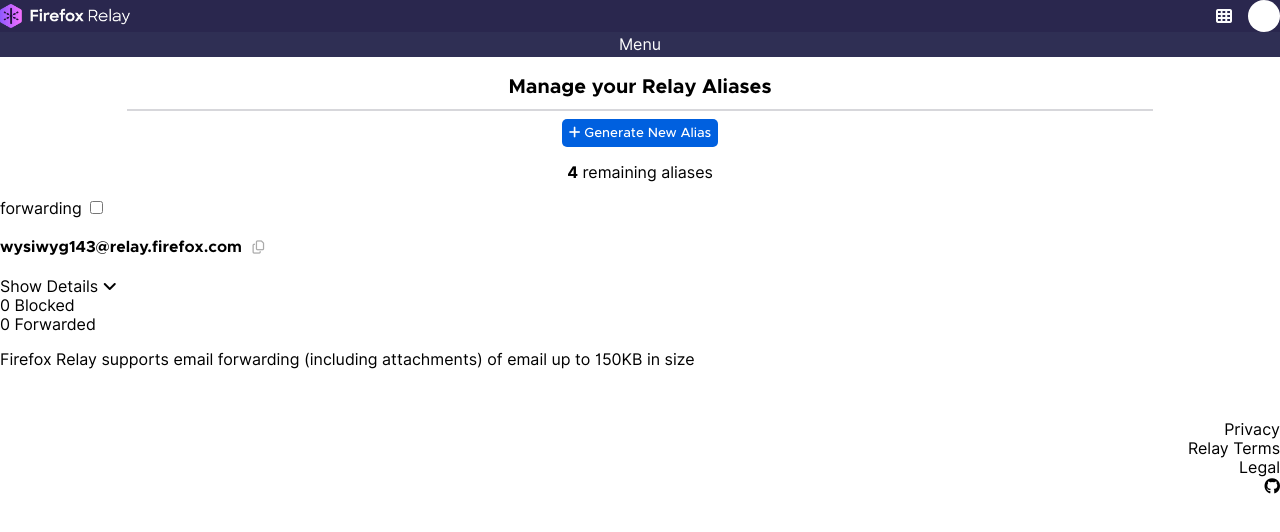
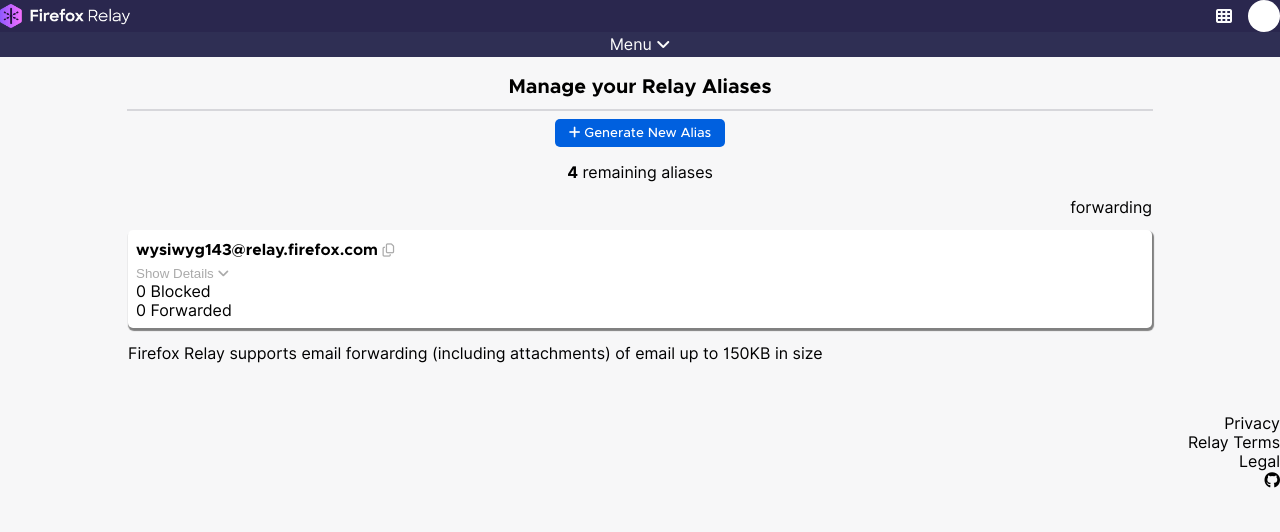
Before and after one commit to jdaumeyer/mozilla-challenge, a website: page index.html in a window 1280 px wide. Drawn offline with Linux system fonts and the light colour scheme.

Commit message:
Progess on details section

```diff
--- a/assets/app.js
+++ b/assets/app.js
@@ -6,9 +6,21 @@
 	// Add Scripts Here
 	var toggleTopNav = function() {
 		topNav.getElementsByTagName("ul")[0].classList.toggle("invisible")
+
+		toggleTopNavButton.getElementsByTagName("i")[0].classList.toggle("flip-forward");
+	}
+
+	/*
+	 * toggles visiblilty of a subtree and animates the button
+	 *
+	 */
+	var toggleMenu = function(element, button) {
+		element.classList.toggle("invisible")
+		button.getElementsByTagName("i")[0].classList.toggle("flip-forward");
+
 	}
 
 	toggleTopNavButton.addEventListener("click", function(e){
-		toggleTopNav()
+		toggleMenu(topNav.getElementsByTagName("ul")[0], toggleTopNavButton)
 	})
 })();
--- a/assets/styles.css
+++ b/assets/styles.css
@@ -19,6 +19,7 @@
     font-family: "Inter UI", Helvetica Neue, Helvetica, Arial, sans-serif;
     padding: 0;
     margin: 0;
+    background-color: #f7f7f8;
 }
 
 h1 {
@@ -40,6 +41,7 @@
 
 h4 {
     font-family: "Metropolis", Arial, Helvetica, sans-serif;
+    margin: 0.3em 0;
 }
 
 
@@ -152,7 +154,7 @@
   border: none;
   color: white;
   border-radius: 5px;
-  padding: 0.5em;
+  padding: 0.5em 1em;
   cursor: pointer;
 }
 
@@ -161,4 +163,51 @@
   border: none;
   color: #aaaaaa;
   cursor: pointer;
+  padding: 0;
 }
+
+
+/*
+ * ==============
+ * = Email Info =
+ * ==============
+ */
+
+#section2 {
+  width: 80%;
+  margin: 0 auto;
+}
+
+.email-info {
+  display: flex;
+  flex-direction: column;
+  background-color: white;
+  box-shadow: 1px 2px 1px 1px grey;
+  border-radius: 5px;
+  padding: 0.5em;
+}
+
+
+/* Toggle Switch */
+.switch input {
+  display: none;
+}
+
+#test {
+  width: 100%;
+  height: 2em;
+}
+
+.switch {
+  display: inline-block;
+  float: right;
+}
+
+.animation-flip {
+  transform: rotate(0deg);
+  transition: transform 200ms;
+}
+
+.flip-forward {
+  transform: rotate(180deg);
+}
--- a/index.html
+++ b/index.html
@@ -19,7 +19,7 @@
         </div>
 
         <nav class="topNav">
-                    <a href="javascript:void(0);" class="topNavToggle">Menu</a>
+            <a href="javascript:void(0);" class="topNavToggle">Menu  <i class="fa fa-angle-down animation-flip" aria-hidden="true"></i></a>
             <ul class="invisible">
                 <li><a href="">Home</a></li>
                 <li><a href="">FAQ</a></li>
@@ -42,14 +42,14 @@
 
         <section id="section2">
 
-            <div>
-            <button class="button2 invisible"> Add account name <i class="fa fa-pencil" aria-hidden="true"></i></button>
+            <div id="test">
+                <button class="button2 invisible"> Add account name <i class="fa fa-pencil" aria-hidden="true"></i></button>
 
-            <label class="toggle">
-                forwarding
-                <input type="checkbox" />
-                <span class="slider"></span>
-            </label>
+                <label class="switch">
+                    forwarding
+                    <input type="checkbox" checked />
+                    <span class="slider"></span>
+                </label>
 
             </div>
 
@@ -62,9 +62,7 @@
                             <button class="button2"><i class="fa fa-files-o" aria-hidden="true"></i></button>
                         </h4>
                     </div>
-                    <label class="toggle">
-                        Show Details <i class="fa fa-angle-down" aria-hidden="true"></i>
-                    </label>
+                    <button class="button2" id="show-details">Show Details <i class="fa fa-angle-down" aria-hidden="true"></i></button>
                 </div>
 
                 <div class="email-info-stats">
@@ -80,10 +78,10 @@
                     </div>
                 </div>
 
-            </section>
+            </div>
 
             <p>Firefox Relay supports email forwarding (including attachments) of email up to 150KB in size</p>
-        </div>
+        </section>
 
     </content>
 
```
